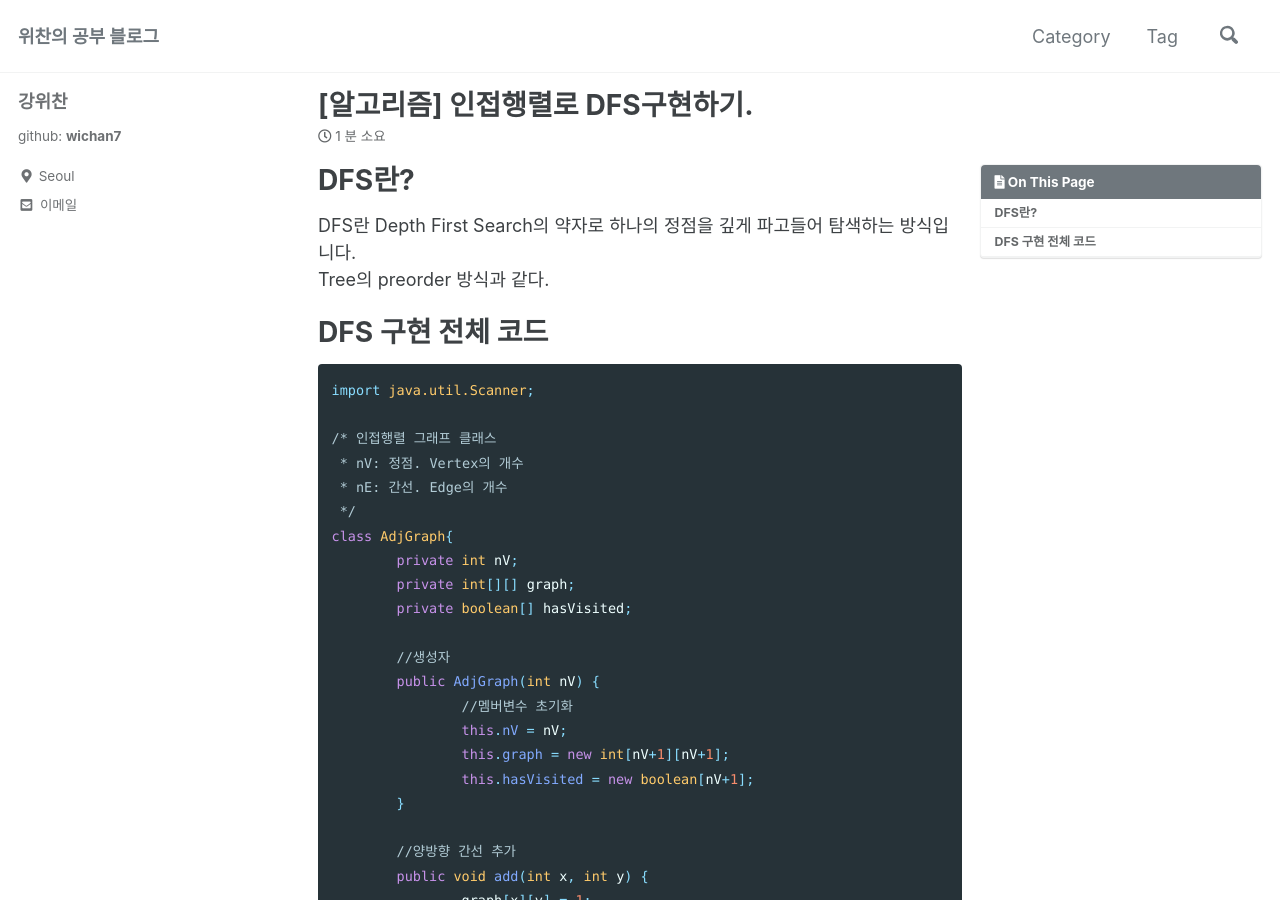
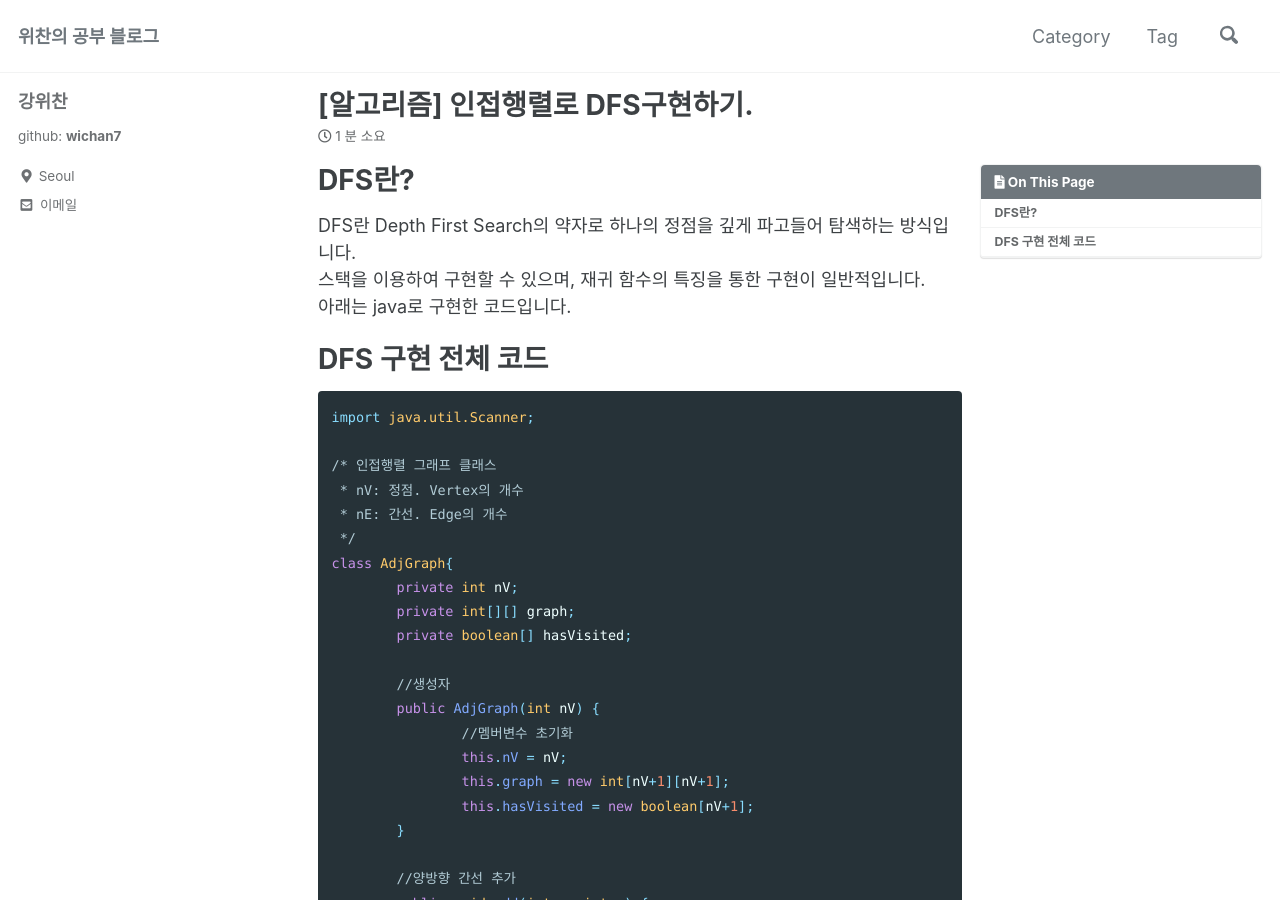
Before and after one commit to wichan7/wichan7.github.io, a Jekyll site: the page built from _posts/2020-09-06-algorithm-dfs-1.md, in a window 1280 px wide and 900 px high. Built offline with Jekyll 4.4.1, drawn with Linux system fonts in a browser that asks for light colours; cached includes are drawn as plain includes; comment, search, counter and statistics services are not loaded.

Commit message:
dfs수정

```diff
--- a/_posts/2020-09-06-algorithm-dfs-1.md
+++ b/_posts/2020-09-06-algorithm-dfs-1.md
@@ -9,7 +9,8 @@ toc: true
 ---
 # DFS란?
 DFS란 Depth First Search의 약자로 하나의 정점을 깊게 파고들어 탐색하는 방식입니다.
-Tree의 preorder 방식과 같다.
+스택을 이용하여 구현할 수 있으며, 재귀 함수의 특징을 통한 구현이 일반적입니다.
+아래는 java로 구현한 코드입니다.
 
 # DFS 구현 전체 코드
 ~~~ java
```
